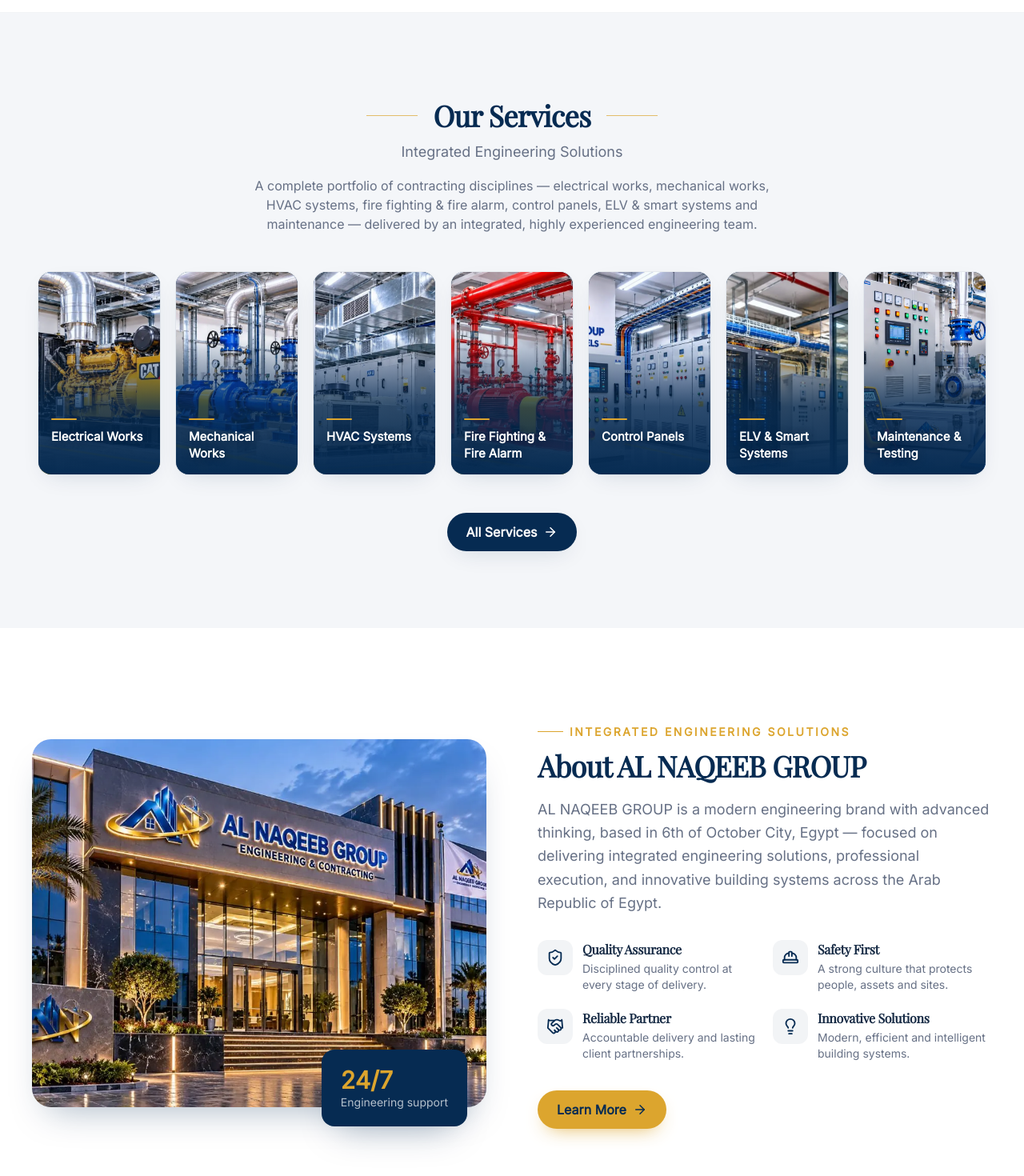
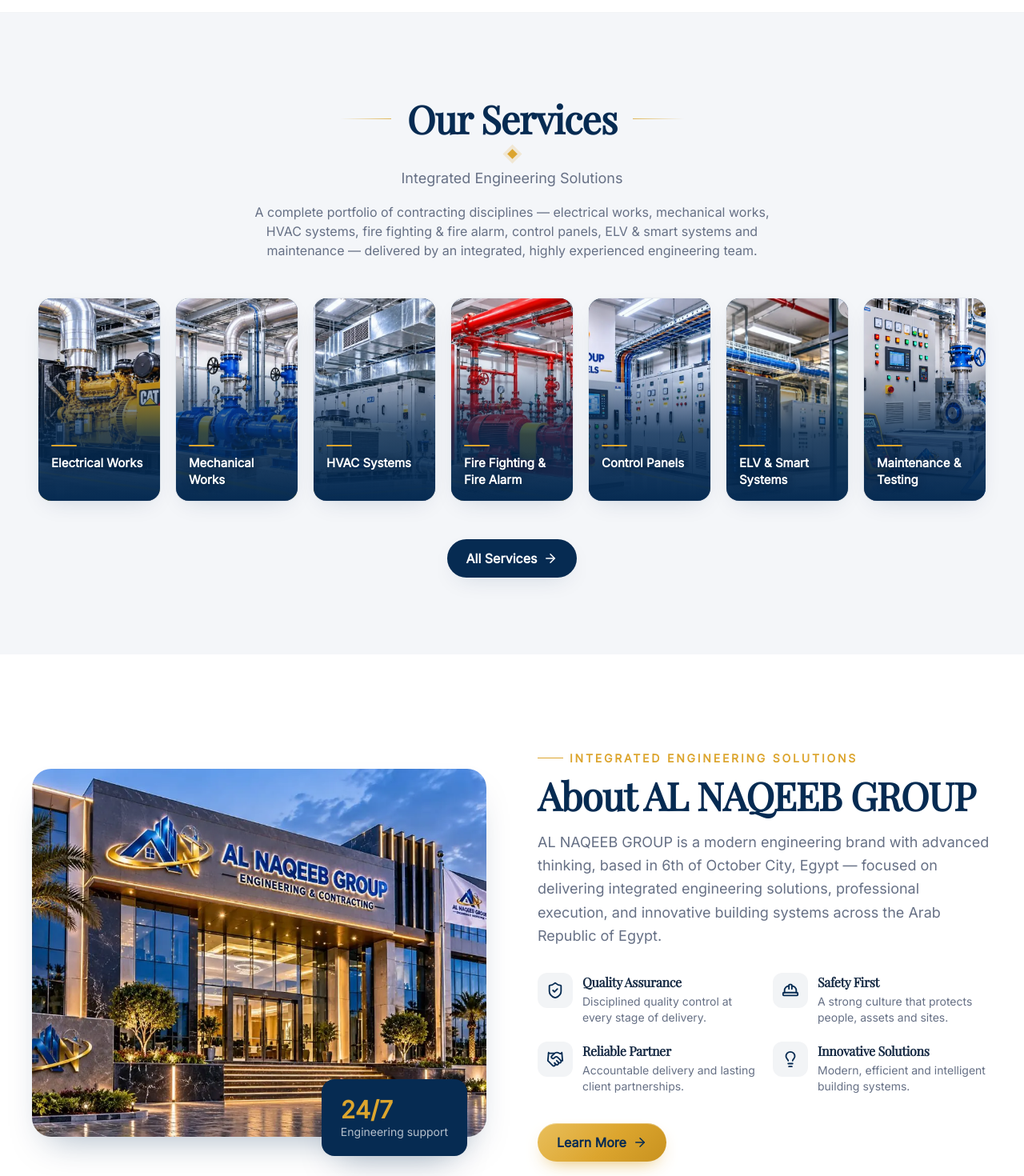
Before and after one commit to helalshelil1-creator/alnaqeebgroup, a React (Vite) app: page / in a window 1280 px wide. Shown: the part 860-2330 px from the top of the page at 80% size. Built offline with nearby package versions, Linux system fonts and the light colour scheme.

Commit message:
Site-wide polish: larger section headings with gold ornament, card hover, gold button gradient, Arabic feature titles, translated 24/7 badge

```diff
--- a/src/components/AboutSection.tsx
+++ b/src/components/AboutSection.tsx
@@ -25,7 +25,7 @@ export default function AboutSection() {
           {/* floating badge */}
           <div className="absolute -bottom-6 end-6 hidden rounded-2xl bg-navy px-6 py-5 text-white shadow-lift sm:block">
             <p className="text-3xl font-extrabold text-gold">24/7</p>
-            <p className="text-sm text-white/70">Engineering support</p>
+            <p className="text-sm text-white/70">{lang === 'ar' ? 'دعم هندسي' : 'Engineering support'}</p>
           </div>
           <div className="absolute -start-4 -top-4 -z-10 h-24 w-24 rounded-2xl bg-gold/20" />
         </Reveal>
@@ -34,7 +34,7 @@ export default function AboutSection() {
         <div>
           <Reveal>
             <div className="eyebrow"><span className="h-px w-8 bg-gold" />{t('home.servicesSubtitle')}</div>
-            <h2 className="mt-3 text-3xl font-extrabold text-navy sm:text-4xl">{t('home.aboutTitle')}</h2>
+            <h2 className="mt-3 text-3xl font-extrabold text-navy sm:text-4xl lg:text-5xl">{t('home.aboutTitle')}</h2>
             <p className="mt-5 text-lg leading-relaxed text-muted">{t('home.aboutDesc')}</p>
           </Reveal>
 
--- a/src/components/Feature.tsx
+++ b/src/components/Feature.tsx
@@ -34,7 +34,7 @@ export default function Feature({
               {eyebrow}
             </div>
           )}
-          <h2 className={`mt-3 text-3xl font-extrabold sm:text-4xl ${dark ? 'text-white' : 'text-navy'}`}>
+          <h2 className={`mt-3 text-3xl font-extrabold sm:text-4xl lg:text-5xl ${dark ? 'text-white' : 'text-navy'}`}>
             {title}
           </h2>
           {desc && (
--- a/src/components/SectionHeading.tsx
+++ b/src/components/SectionHeading.tsx
@@ -25,25 +25,26 @@ export default function SectionHeading({
       )}
       {rule && center ? (
         <div className="mt-3 flex items-center justify-center gap-3 sm:gap-5">
-          <span className="h-px w-8 bg-gold/70 sm:w-16" />
+          <span className="h-px w-8 bg-gradient-to-l from-gold/80 to-transparent sm:w-16 rtl:bg-gradient-to-r" />
           <h2
-            className={`text-2xl font-extrabold sm:text-4xl ${
+            className={`text-2xl font-extrabold sm:text-4xl lg:text-5xl ${
               light ? 'text-white' : 'text-navy'
             }`}
           >
             {title}
           </h2>
-          <span className="h-px w-8 bg-gold/70 sm:w-16" />
+          <span className="h-px w-8 bg-gradient-to-r from-gold/80 to-transparent sm:w-16 rtl:bg-gradient-to-l" />
         </div>
       ) : (
         <h2
-          className={`mt-3 text-3xl font-extrabold sm:text-4xl ${
+          className={`mt-3 text-3xl font-extrabold sm:text-4xl lg:text-5xl ${
             light ? 'text-white' : 'text-navy'
           }`}
         >
           {title}
         </h2>
       )}
+      {rule && center && <span className="orn mx-auto mt-4" aria-hidden="true" />}
       {subtitle && (
         <p
           className={`mt-3 text-base sm:text-lg ${
--- a/src/index.css
+++ b/src/index.css
@@ -109,6 +109,8 @@ html[lang='ar'] main p {
   .btn-gold {
     @apply btn bg-gold text-navy px-6 py-3 shadow-[0_10px_25px_-12px_rgba(220,165,46,0.9)]
            hover:bg-gold-600 hover:-translate-y-0.5;
+    background-image: linear-gradient(135deg, #e9bf5c 0%, #dca52e 55%, #c8921f 100%);
+    box-shadow: 0 10px 25px -12px rgba(220,165,46,0.9), inset 0 1px 0 rgba(255,255,255,0.35);
   }
   .btn-navy {
     @apply btn bg-navy text-white px-6 py-3 hover:bg-navy-800 hover:-translate-y-0.5 shadow-card;
@@ -139,7 +141,7 @@ html[lang='ar'] main p {
   }
 
   .card-surface {
-    @apply rounded-2xl bg-white shadow-card;
+    @apply rounded-2xl bg-white shadow-card ring-1 ring-navy/5 transition-all duration-300 ease-smooth hover:-translate-y-1 hover:shadow-lift hover:ring-gold/40;
   }
 
   .field {
@@ -338,3 +340,18 @@ html[lang='ar'] main p.hero-desc {
   line-height: 1.8;
 }
 @media (min-width: 640px) { html[lang='ar'] main p.hero-desc { font-size: 1.125rem; } }
+
+/* ---------- Site-wide polish ---------- */
+.btn-gold:hover { background-image: linear-gradient(135deg, #dca52e 0%, #c8921f 100%); }
+.orn {
+  display: block;
+  width: 9px; height: 9px;
+  transform: rotate(45deg);
+  background: var(--gold);
+  box-shadow: 0 0 0 4px rgba(220,165,46,0.18);
+}
+section { scroll-margin-top: 5rem; }
+html[lang='ar'] main h3 { font-size: 1.18em; line-height: 1.5; }
+.eyebrow { letter-spacing: 0.2em; }
+html[lang='ar'] .eyebrow { letter-spacing: 0; font-size: 0.95rem; }
+img { image-rendering: auto; }
```
